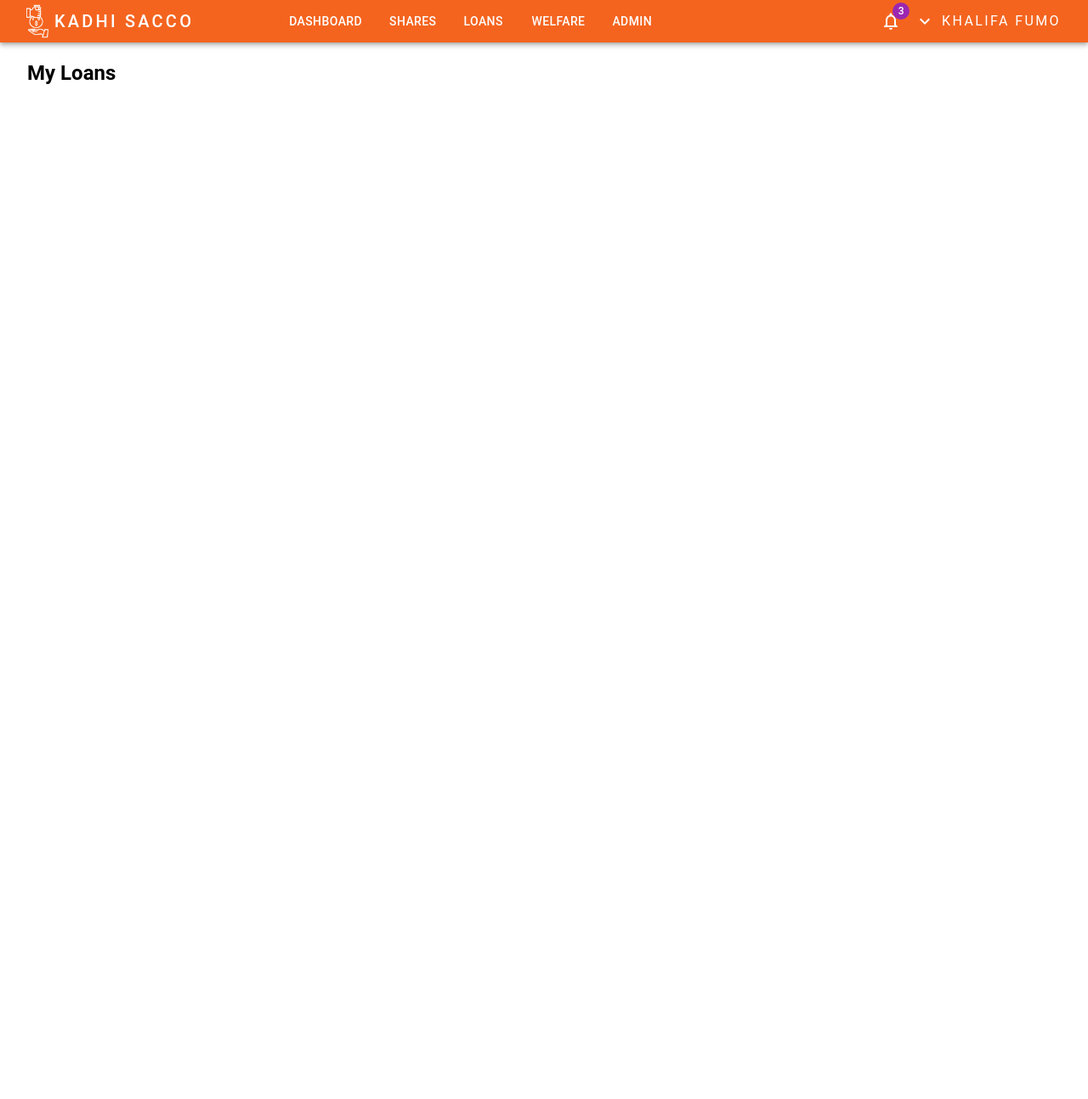
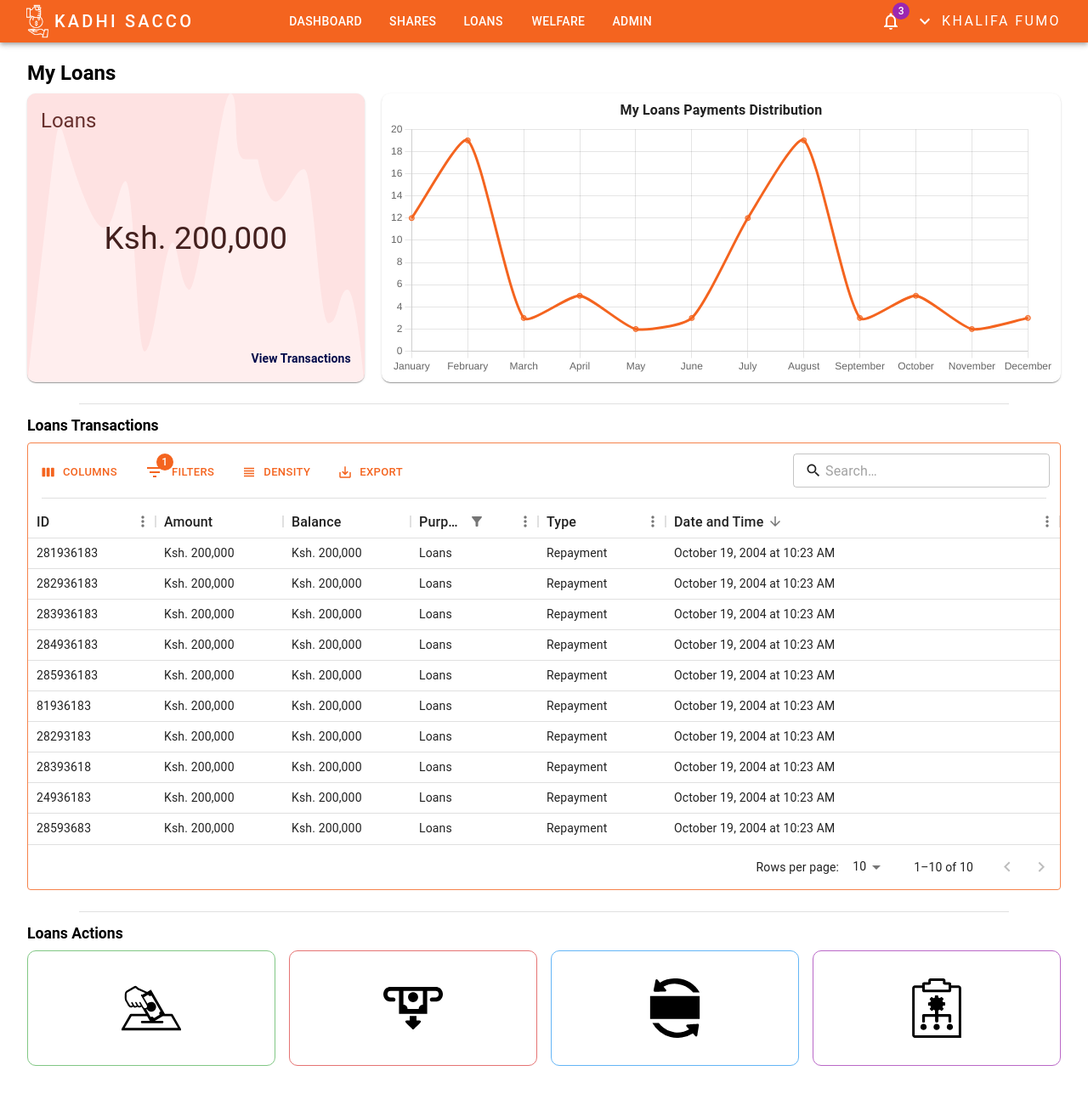
Before and after one commit to khalifa47/sacco, a Next.js app: page /loans in a window 1280 px wide. Shown: the top 1294 px of the page at 85% size. Before the commit the page ends 800 px from the top, so only its background shows below. Built offline with nearby package versions, Linux system fonts and the light colour scheme.

Commit message:
loans page started, TODO: actions

```diff
--- a/app/loans/page.tsx
+++ b/app/loans/page.tsx
@@ -1,9 +1,165 @@
 import Title from "@/app/(components)/Title";
+import TransactionsTable from "@/app/(components)/TransactionsTable";
+import { createTransactionData } from "@/utils/helpers";
+import type { GridRowsProp } from "@mui/x-data-grid";
+import dynamic from "next/dynamic";
+import Divider from "@/app/(components)/Divider";
+import ActionCard from "@/app/(components)/ActionCard";
+
+const InfoCard = dynamic(() => import("@/app/(components)/InfoCard"));
+const Trend = dynamic(() => import("@/app/(components)/Trend"));
+
+const rows: GridRowsProp = [
+  createTransactionData({
+    id: "281936183",
+    amount: 200000,
+    balance: 200000,
+    content: "loans",
+    type: "debit",
+    dateTime: "2004-10-19 10:23:54",
+  }),
+  createTransactionData({
+    id: "282936183",
+    amount: 200000,
+    balance: 200000,
+    content: "loans",
+    type: "debit",
+    dateTime: "2004-10-19 10:23:54",
+  }),
+  createTransactionData({
+    id: "283936183",
+    amount: 200000,
+    balance: 200000,
+    content: "loans",
+    type: "debit",
+    dateTime: "2004-10-19 10:23:54",
+  }),
+  createTransactionData({
+    id: "284936183",
+    amount: 200000,
+    balance: 200000,
+    content: "loans",
+    type: "debit",
+    dateTime: "2004-10-19 10:23:54",
+  }),
+  createTransactionData({
+    id: "285936183",
+    amount: 200000,
+    balance: 200000,
+    content: "loans",
+    type: "debit",
+    dateTime: "2004-10-19 10:23:54",
+  }),
+
+  createTransactionData({
+    id: "81936183",
+    amount: 200000,
+    balance: 200000,
+    content: "loans",
+    type: "debit",
+    dateTime: "2004-10-19 10:23:54",
+  }),
+  createTransactionData({
+    id: "28293183",
+    amount: 200000,
+    balance: 200000,
+    content: "loans",
+    type: "debit",
+    dateTime: "2004-10-19 10:23:54",
+  }),
+  createTransactionData({
+    id: "28393618",
+    amount: 200000,
+    balance: 200000,
+    content: "loans",
+    type: "debit",
+    dateTime: "2004-10-19 10:23:54",
+  }),
+  createTransactionData({
+    id: "24936183",
+    amount: 200000,
+    balance: 200000,
+    content: "loans",
+    type: "debit",
+    dateTime: "2004-10-19 10:23:54",
+  }),
+  createTransactionData({
+    id: "28593683",
+    amount: 200000,
+    balance: 200000,
+    content: "loans",
+    type: "debit",
+    dateTime: "2004-10-19 10:23:54",
+  }),
+];
 
 export default function Loans() {
   return (
     <main>
       <Title title="My Loans" pageTitle />
+      {/* View loans */}
+      <div
+        style={{
+          display: "flex",
+          justifyContent: "space-around",
+          flexWrap: "wrap",
+          gap: 20,
+        }}
+      >
+        <InfoCard content="loans" amount={200000} />
+        <Trend
+          content="loans"
+          labels={[
+            "January",
+            "February",
+            "March",
+            "April",
+            "May",
+            "June",
+            "July",
+            "August",
+            "September",
+            "October",
+            "November",
+            "December",
+          ]}
+          datasets={[
+            {
+              label: "Amount",
+              data: [12, 19, 3, 5, 2, 3, 12, 19, 3, 5, 2, 3],
+              borderColor: "#F4641F",
+              backgroundColor: "#F4641F80",
+              tension: 0.2,
+            },
+          ]}
+        />
+      </div>
+
+      <Divider />
+
+      {/* Loans Transactions */}
+      <Title title="Loans Transactions" />
+      <TransactionsTable rows={rows} content="loans" />
+
+      <Divider />
+
+      <Title title="Loans Actions" />
+      <div
+        style={{
+          display: "flex",
+          justifyContent: "space-between",
+          flexWrap: "wrap",
+          columnGap: 0,
+          rowGap: "10px",
+        }}
+      >
+        <ActionCard action="deposit" />
+        <ActionCard action="withdraw" />
+        <ActionCard action="transfer" />
+        <ActionCard action="settings" />
+      </div>
+
+      <div style={{ height: "200px" }}></div>
     </main>
   );
 }
```
